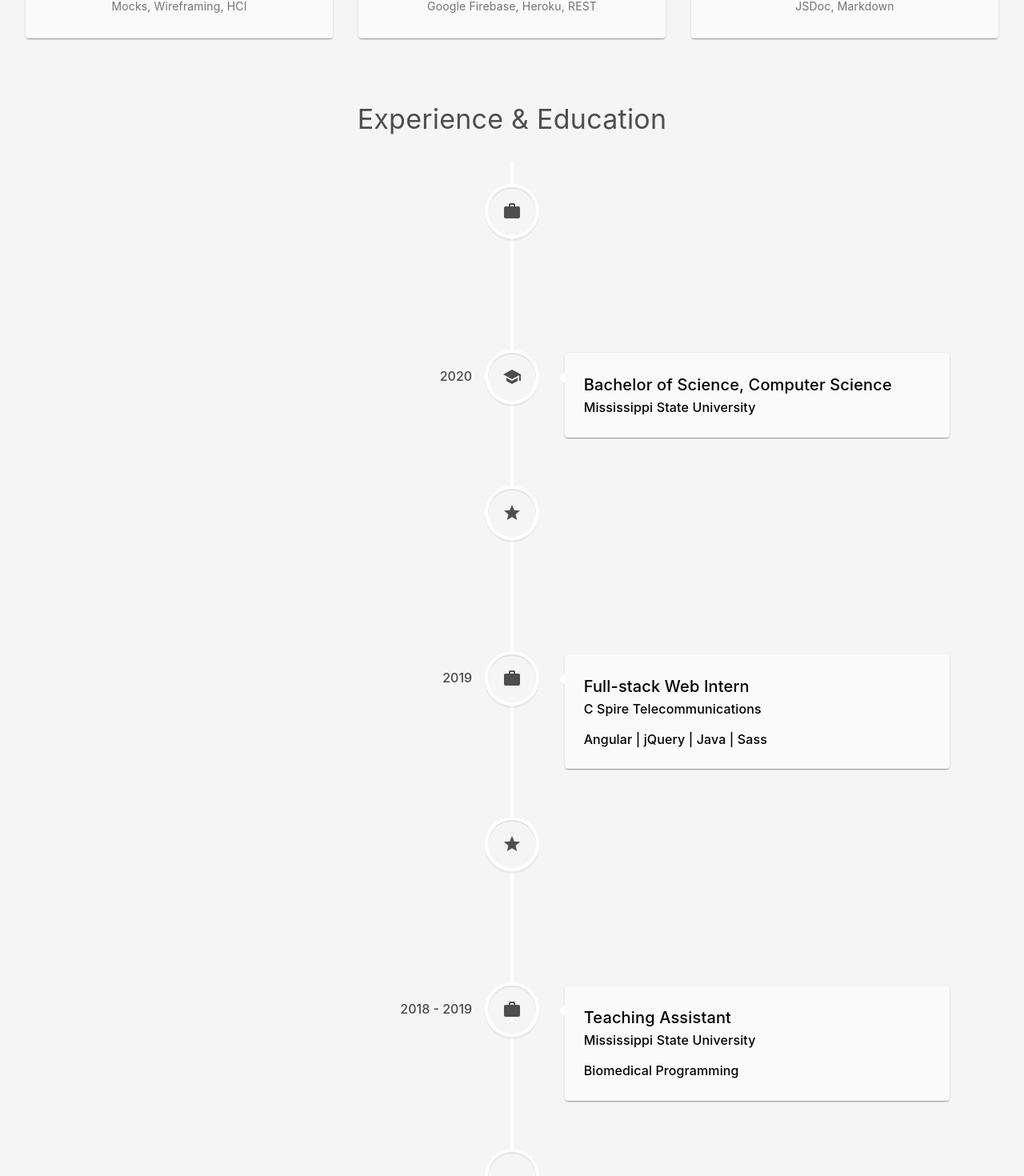
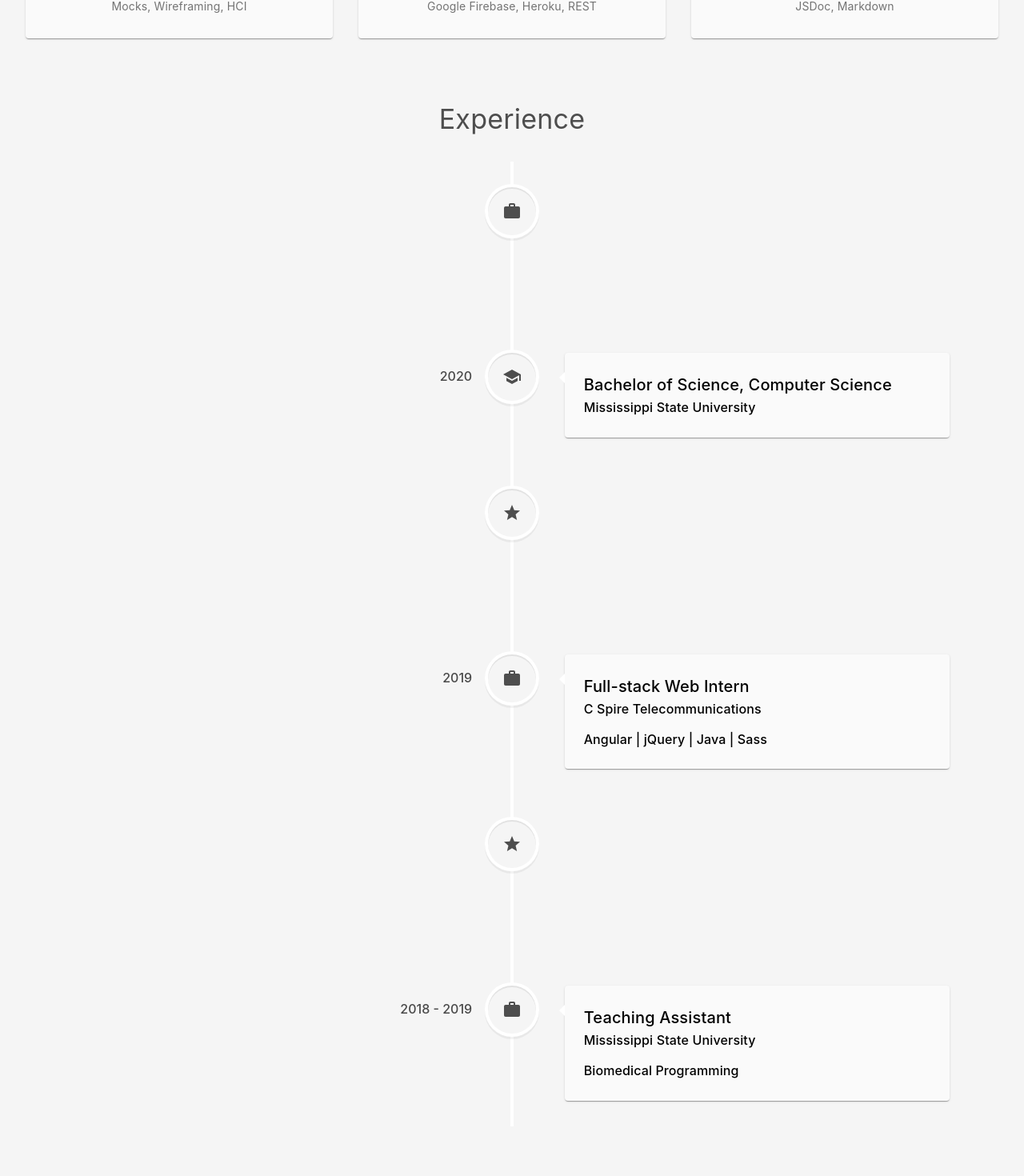
Before and after one commit to lpjune/laurenorsini, a React (Create React App) app: page / in a window 1280 px wide. Shown: the part 1156-2626 px from the top of the page at 80% size. Built offline with nearby package versions, Linux system fonts and the light colour scheme.

Commit message:
small style changes

```diff
--- a/src/App.css
+++ b/src/App.css
@@ -67,6 +67,9 @@ body {
 .nav-root {
     background-color: #f5f5f5 !important;
     color: #4e4e4e !important;
+    box-shadow: 0px 2px 1px -1px rgba(0,0,0,0.2) !important;
+    /* border-bottom: 1px solid rgba(0,0,0,0.08) !important;
+    box-shadow: none !important; */
 }
 .nav-links {
     text-align: center;
--- a/src/App.js
+++ b/src/App.js
@@ -1,12 +1,5 @@
 import React from "react";
-import {
-    Link,
-    Element,
-    Events,
-    animateScroll as scroll,
-    scrollSpy,
-    scroller,
-} from "react-scroll";
+import { Element } from "react-scroll";
 import Nav from "./components/Nav";
 import Landing from "./components/Landing";
 import About from "./components/About";
@@ -16,10 +9,7 @@ import Projects from "./components/Projects";
 import Contact from "./components/Contact";
 import "./App.css";
 
-
-
 function App() {
-
     return (
         <div>
             <Nav />
--- a/src/components/Timeline.js
+++ b/src/components/Timeline.js
@@ -3,6 +3,8 @@ import { Container, Typography } from "@material-ui/core";
 import WorkIcon from "@material-ui/icons/Work";
 import SchoolIcon from "@material-ui/icons/School";
 import StarIcon from "@material-ui/icons/Star";
+// import ComputerIcon from "@material-ui/icons/Computer"
+// import ArrowUpwardIcon from "@material-ui/icons/ArrowUpward"
 import {
     VerticalTimeline,
     VerticalTimelineElement,
@@ -14,7 +16,7 @@ const Timeline = () => {
     return (
         <Container className="timeline-container">
             <Typography className="timeline-title" variant="h4" component="h4">
-                Experience & Education
+                Experience
             </Typography>
 
             <VerticalTimeline>
@@ -23,8 +25,9 @@ const Timeline = () => {
                     contentStyle={{
                         background: "#FAFAFA",
                         color: "#000",
-                        boxShadow: "0px 2px 1px -1px rgba(0,0,0,0.2), 0px 1px 1px 0px rgba(0,0,0,0.14), 0px 1px 3px 0px rgba(0,0,0,0.12)",
-                        borderRadius: "4px"
+                        boxShadow:
+                            "0px 2px 1px -1px rgba(0,0,0,0.2), 0px 1px 1px 0px rgba(0,0,0,0.14), 0px 1px 3px 0px rgba(0,0,0,0.12)",
+                        borderRadius: "4px",
                     }}
                     contentArrowStyle={{
                         borderRight: "7px solid  #F2F2F2",
@@ -59,8 +62,9 @@ const Timeline = () => {
                     contentStyle={{
                         background: "#FAFAFA",
                         color: "#000",
-                        boxShadow: "0px 2px 1px -1px rgba(0,0,0,0.2), 0px 1px 1px 0px rgba(0,0,0,0.14), 0px 1px 3px 0px rgba(0,0,0,0.12)",
-                        borderRadius: "4px"
+                        boxShadow:
+                            "0px 2px 1px -1px rgba(0,0,0,0.2), 0px 1px 1px 0px rgba(0,0,0,0.14), 0px 1px 3px 0px rgba(0,0,0,0.12)",
+                        borderRadius: "4px",
                     }}
                     date="2020"
                     iconStyle={{
@@ -85,8 +89,9 @@ const Timeline = () => {
                     contentStyle={{
                         background: "#FAFAFA",
                         color: "#000",
-                        boxShadow: "0px 2px 1px -1px rgba(0,0,0,0.2), 0px 1px 1px 0px rgba(0,0,0,0.14), 0px 1px 3px 0px rgba(0,0,0,0.12)",
-                        borderRadius: "4px"
+                        boxShadow:
+                            "0px 2px 1px -1px rgba(0,0,0,0.2), 0px 1px 1px 0px rgba(0,0,0,0.14), 0px 1px 3px 0px rgba(0,0,0,0.12)",
+                        borderRadius: "4px",
                     }}
                     date="2020"
                     iconStyle={{
@@ -118,8 +123,9 @@ const Timeline = () => {
                     contentStyle={{
                         background: "#FAFAFA",
                         color: "#000",
-                        boxShadow: "0px 2px 1px -1px rgba(0,0,0,0.2), 0px 1px 1px 0px rgba(0,0,0,0.14), 0px 1px 3px 0px rgba(0,0,0,0.12)",
-                        borderRadius: "4px"
+                        boxShadow:
+                            "0px 2px 1px -1px rgba(0,0,0,0.2), 0px 1px 1px 0px rgba(0,0,0,0.14), 0px 1px 3px 0px rgba(0,0,0,0.12)",
+                        borderRadius: "4px",
                     }}
                     date="2019"
                     iconStyle={{
@@ -151,8 +157,9 @@ const Timeline = () => {
                     contentStyle={{
                         background: "#FAFAFA",
                         color: "#000",
-                        boxShadow: "0px 2px 1px -1px rgba(0,0,0,0.2), 0px 1px 1px 0px rgba(0,0,0,0.14), 0px 1px 3px 0px rgba(0,0,0,0.12)",
-                        borderRadius: "4px"
+                        boxShadow:
+                            "0px 2px 1px -1px rgba(0,0,0,0.2), 0px 1px 1px 0px rgba(0,0,0,0.14), 0px 1px 3px 0px rgba(0,0,0,0.12)",
+                        borderRadius: "4px",
                     }}
                     date="2019"
                     iconStyle={{
@@ -184,8 +191,9 @@ const Timeline = () => {
                     contentStyle={{
                         background: "#FAFAFA",
                         color: "#000",
-                        boxShadow: "0px 2px 1px -1px rgba(0,0,0,0.2), 0px 1px 1px 0px rgba(0,0,0,0.14), 0px 1px 3px 0px rgba(0,0,0,0.12)",
-                        borderRadius: "4px"
+                        boxShadow:
+                            "0px 2px 1px -1px rgba(0,0,0,0.2), 0px 1px 1px 0px rgba(0,0,0,0.14), 0px 1px 3px 0px rgba(0,0,0,0.12)",
+                        borderRadius: "4px",
                     }}
                     date="2018 - 2019"
                     iconStyle={{
@@ -213,12 +221,13 @@ const Timeline = () => {
                     </Typography>
                 </VerticalTimelineElement>
 
-                <VerticalTimelineElement
+                {/* <VerticalTimelineElement
                     iconStyle={{
                         background: "#f5f5f5",
                         color: "#4e4e4e",
                     }}
-                />
+                    icon={<StarIcon />}
+                /> */}
             </VerticalTimeline>
         </Container>
     );
```
Lines whose indentation alone changed are shown as unchanged.
